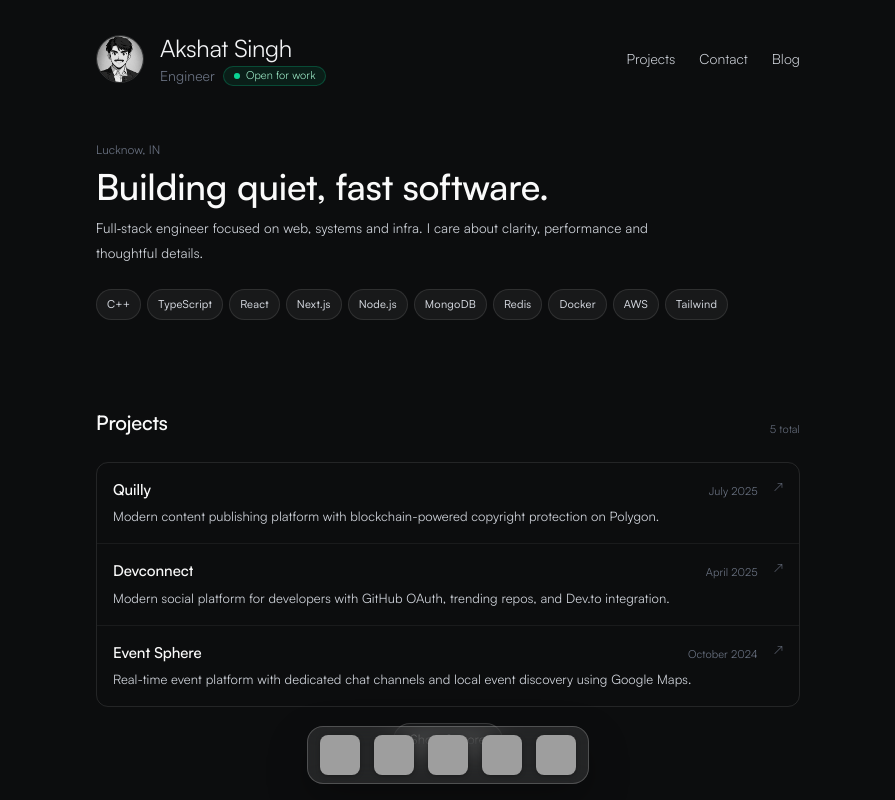
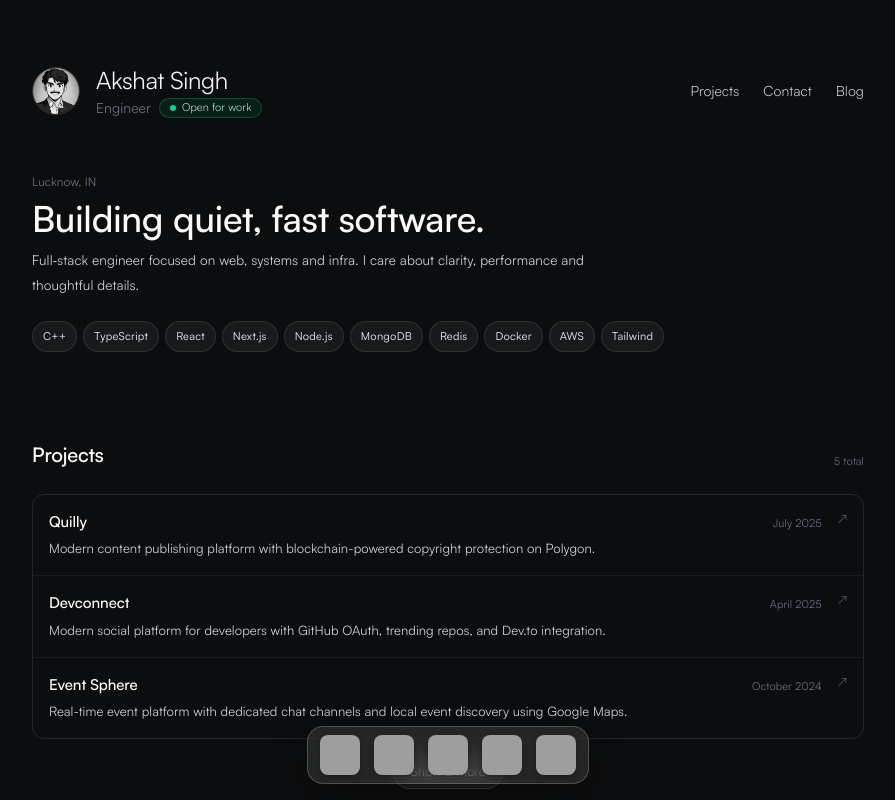
Before and after one commit to abhi-yo/portfolio-v3, a Next.js app: page / in a window 1280 px wide. Shown: the top 800 px of the page, without its empty margins (192-1087 px from the left). Built offline with nearby package versions, Linux system fonts and the light colour scheme; grey boxes are pictures that could not be loaded.

Commit message:
chore(layout): widen container and add top/bottom padding to avoid dock overlap

```diff
--- a/app/page.tsx
+++ b/app/page.tsx
@@ -6,7 +6,7 @@
 
 export default function Home() {
   return (
-    <main className="container mx-auto max-w-3xl px-4 sm:px-6 lg:px-8">
+    <main className="container mx-auto max-w-4xl px-4 sm:px-6 lg:px-8 pt-6 sm:pt-8 pb-28">
       <Navbar />
       <Hero />
       <Projects />
```
